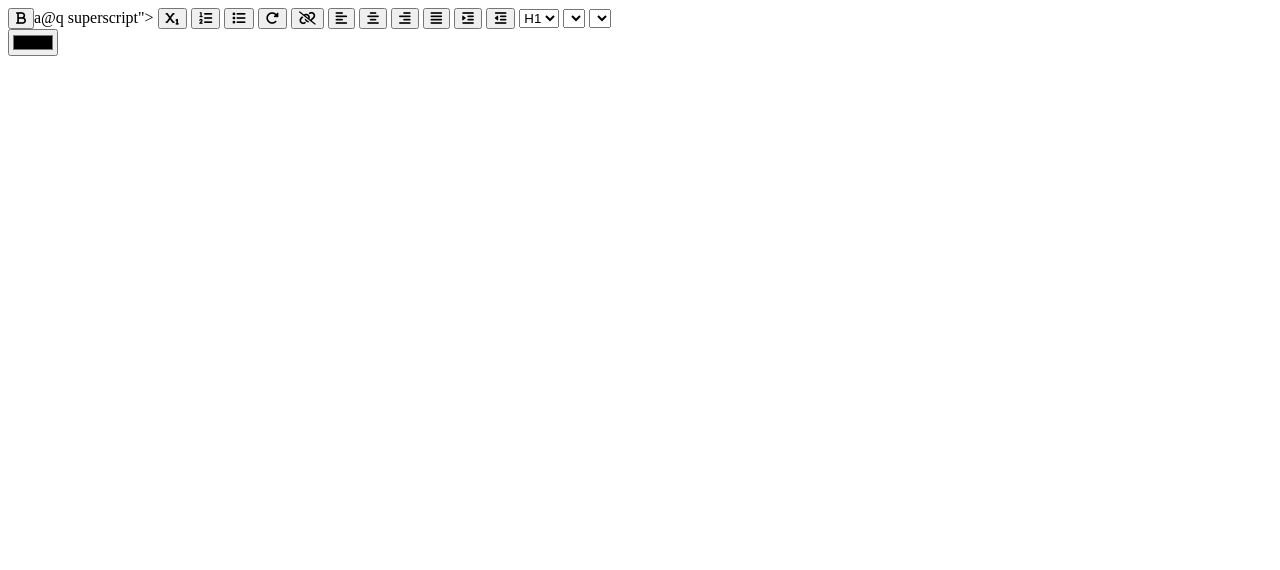
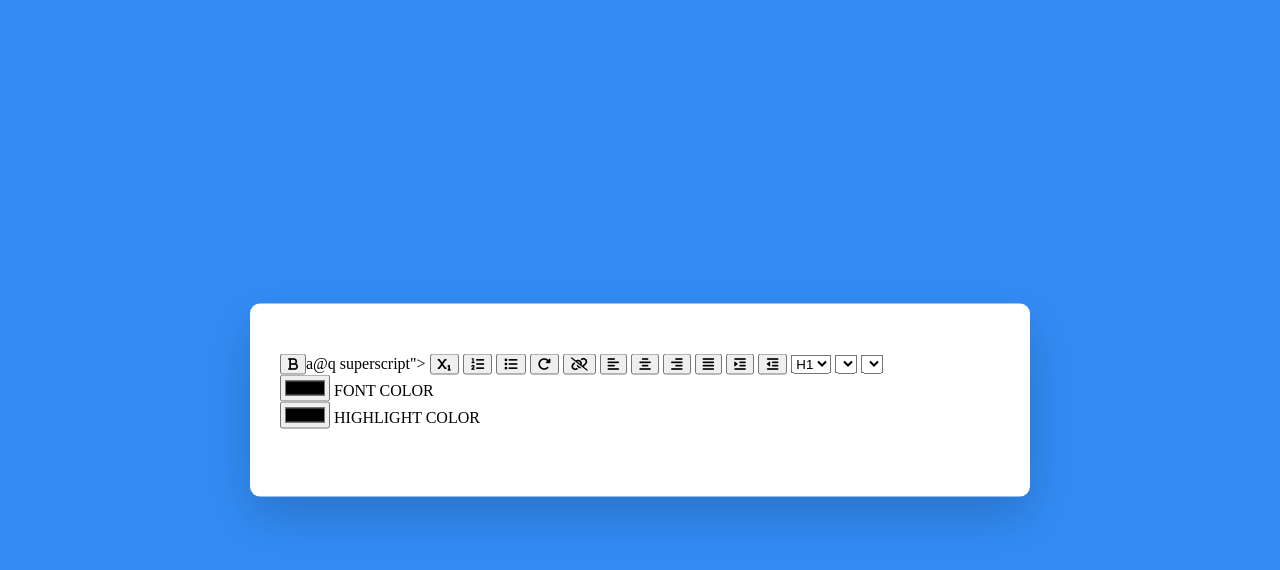
Before and after one commit to igorcarv4lho/editor-texto, a plain HTML site: page index.html in a window 1280 px wide. Drawn offline with Linux system fonts and the light colour scheme.

Commit message:
Finalizando o arquivo HTML e aplicando estilo ao BODY e ao CONTAINER

```diff
--- a/index.html
+++ b/index.html
@@ -84,7 +84,19 @@
 
             <div class="input-wrapper">
                 <input type="color" id="foreColor" class="adv-option-button"/>
+                <label for="foreColor">FONT COLOR</label>
             </div>
+
+            <div class="input-wrapper">
+                <input type="color" id="backColor" class="adv-option-button"/>
+                <label for="backColor">HIGHLIGHT COLOR</label>
+            </div>
+            </div>
+
+            <div id="text-input" contenteditable="true"></div>
+            </div>
+
+            <script src="script.js"> </script>
 
 </body>
 </html>
--- a/style.css
+++ b/style.css
@@ -0,0 +1,14 @@
+body {
+    background-color: #338cf4;
+}
+.container {
+    background-color: #ffffff;
+    width: 90vmin;
+    padding: 50px 30px;
+    position: absolute;
+    transform: translate(-50%, -50%);
+    left: 50%;
+    top: 50%;
+    border-radius: 10px;
+    box-shadow: 0 20px 50px rgba(7 , 20 , 35 , 0.2);
+}
```
